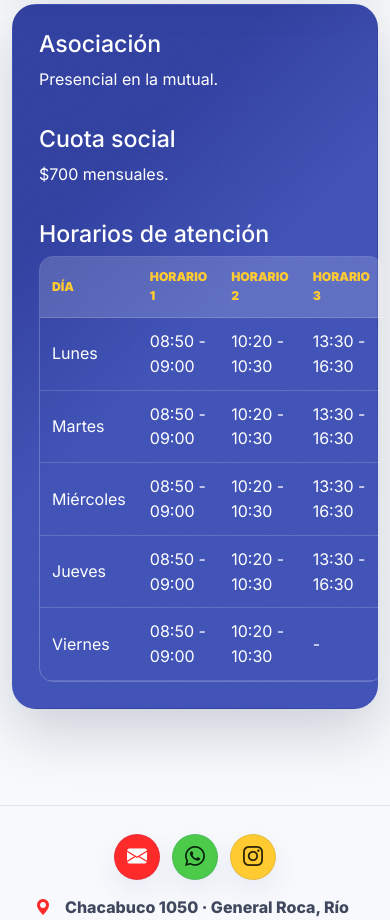
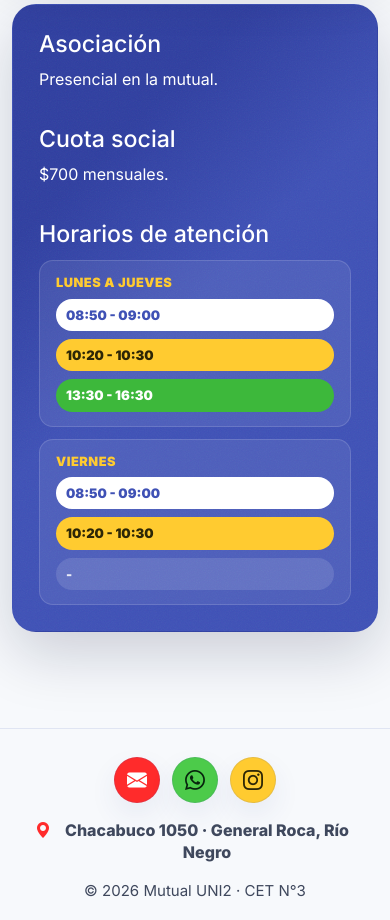
Before and after one commit to CET-3/uni2, a Django app: page / in a window 390 px wide. Shown: the part 1827-2747 px from the top of the page. After the commit the page ends 2724 px from the top, so only its background shows below. Run offline with Django 5.2, Linux system fonts and the light colour scheme; data that the repository does not hold is empty.

Commit message:
Ajustar beneficios y horarios de la home

```diff
--- a/static/css/uni2-design-system.css
+++ b/static/css/uni2-design-system.css
@@ -1890,6 +1909,39 @@ body {
   font-weight: 950;
   line-height: 0.95;
   text-align: center;
+}
+
+.uni2-hours-mobile {
+  display: grid;
+  gap: 12px;
+  margin-top: 12px;
+}
+
+.uni2-hours-day {
+  background: rgba(255, 255, 255, 0.08);
+  border: 1px solid rgba(255, 255, 255, 0.14);
+  border-radius: 14px;
+  display: grid;
+  gap: 8px;
+  padding: 14px 16px;
+}
+
+.uni2-hours-day h4 {
+  color: var(--amarillo);
+  font-size: 0.8rem;
+  font-weight: 900;
+  letter-spacing: 0.04em;
+  margin: 0;
+  text-transform: uppercase;
+}
+
+.uni2-hours-day .uni2-hours-chip {
+  margin: 0;
+}
+
+.uni2-hours-chip-muted {
+  background: rgba(255, 255, 255, 0.12);
+  color: rgba(255, 255, 255, 0.86);
 }
 
 .uni2-carousel,
--- a/static/js/uni2-carousel.js
+++ b/static/js/uni2-carousel.js
@@ -1,5 +1,5 @@
 (function() {
-  var sliders = document.querySelectorAll(".uni2-carousel.js-auto-slider");
+  var sliders = document.querySelectorAll(".uni2-carousel.js-auto-slider, .js-home-benefits-slider");
 
   sliders.forEach(function(slider) {
     var paused = false;
--- a/templates/includes/beneficios_grid.html
+++ b/templates/includes/beneficios_grid.html
@@ -1,8 +1,12 @@
 {% if rubros_beneficio %}
 <aside class="benefit-band" aria-labelledby="beneficios-title">
-    <div class="benefit-intro"><h2 id="beneficios-title">Club de Beneficios</h2></div>
+    <div class="uni2-section-heading compact-heading">
+        <div>
+            <h2 id="beneficios-title">Club de Beneficios</h2>
+        </div>
+    </div>
 
-    <nav class="benefit-links js-auto-slider" aria-label="Rubros con beneficios">
+    <nav class="benefit-links js-auto-slider js-home-benefits-slider" aria-label="Rubros con beneficios">
         {% for rubro in rubros_beneficio %}
             {% cycle 'benefit-food' 'benefit-sport' 'benefit-beauty' 'benefit-fashion' as benefit_color silent %}
             <a class="benefit-mix-card {{ benefit_color }}" href="{% url 'web:actividad_comercial_detalle' rubro.pk %}">
--- a/templates/web/home.html
+++ b/templates/web/home.html
@@ -85,7 +85,7 @@
             </div>
             <div class="uni2-schedule-card">
                 <h3>Horarios de atención</h3>
-                <div class="table-responsive">
+                <div class="table-responsive d-none d-lg-block">
                     <table class="uni2-hours-table">
                         <thead>
                             <tr>
@@ -104,6 +104,20 @@
                         </tbody>
                     </table>
                 </div>
+                <div class="uni2-hours-mobile d-lg-none">
+                    <article class="uni2-hours-day">
+                        <h4>Lunes a Jueves</h4>
+                        <span class="uni2-hours-chip uni2-hours-chip-blue">08:50 - 09:00</span>
+                        <span class="uni2-hours-chip uni2-hours-chip-yellow">10:20 - 10:30</span>
+                        <span class="uni2-hours-chip uni2-hours-chip-green">13:30 - 16:30</span>
+                    </article>
+                    <article class="uni2-hours-day">
+                        <h4>Viernes</h4>
+                        <span class="uni2-hours-chip uni2-hours-chip-blue">08:50 - 09:00</span>
+                        <span class="uni2-hours-chip uni2-hours-chip-yellow">10:20 - 10:30</span>
+                        <span class="uni2-hours-chip uni2-hours-chip-muted">-</span>
+                    </article>
+                </div>
             </div>
         </div>
     </section>
```
Also changed, not shown: other parts of static/css/uni2-design-system.css (+27 -6 lines), especificacion/pantallas/sitio-publico.md (+2 -2 lines), web/tests/test_views.py (+15 -0 lines).
